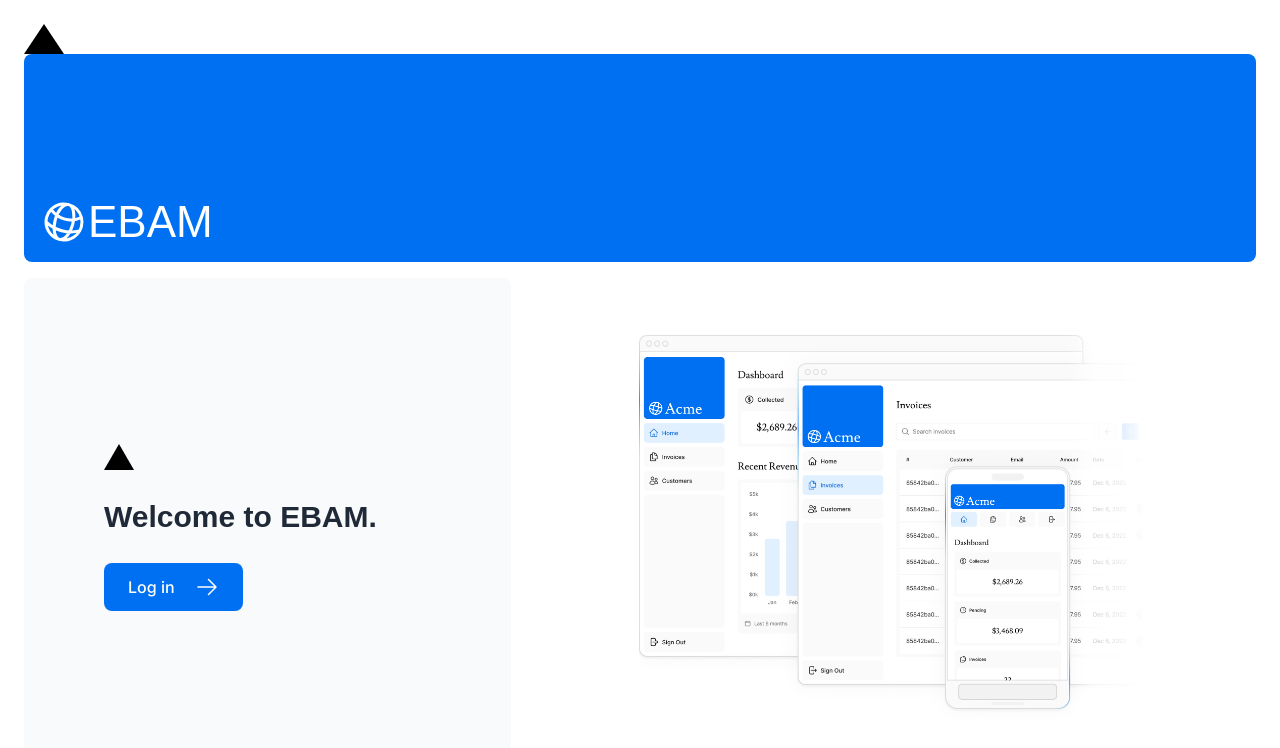
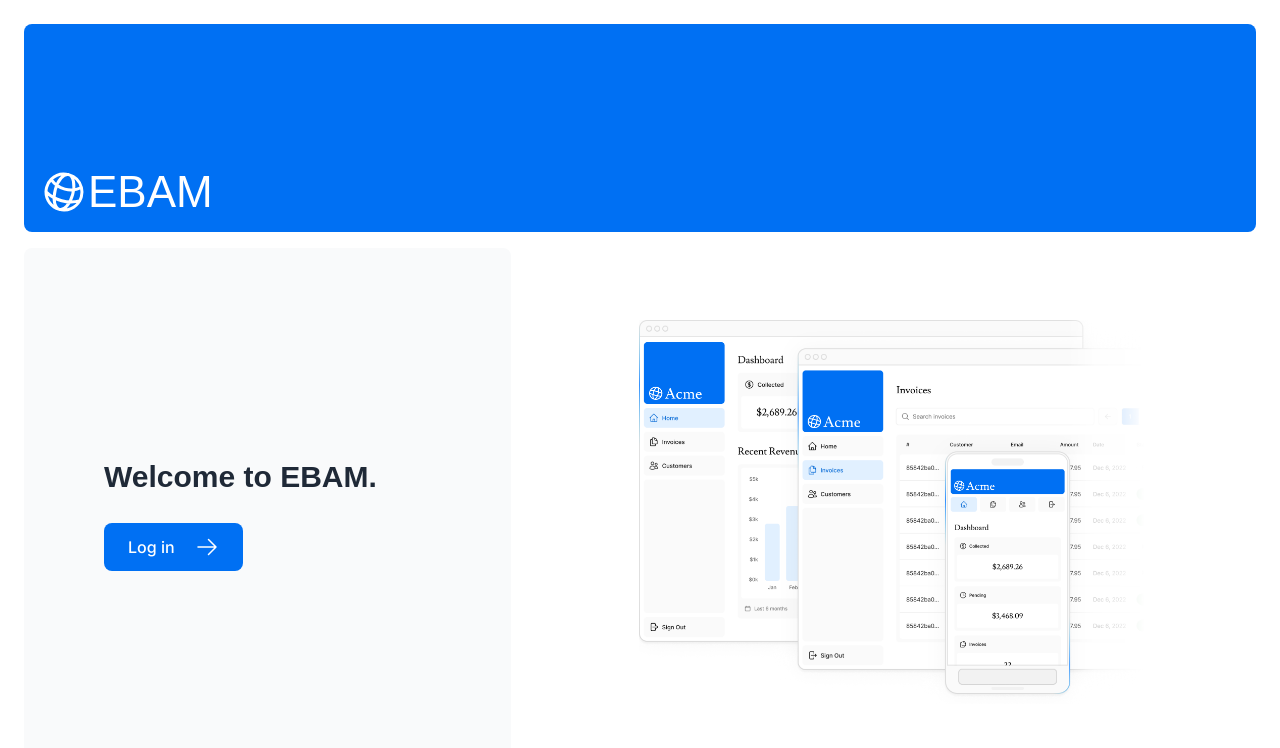
Before and after one commit to AbrahamSanchezDev/EBAM-PI, a Next.js app: page / in a window 1280 px wide. Shown: the top 748 px of the page. Built offline with nearby package versions, Linux system fonts and the light colour scheme; a web font is replaced by a local one.

Commit message:
limpiado de codigo e instrucciones de instalacion

```diff
--- a/app/page.tsx
+++ b/app/page.tsx
@@ -8,13 +8,11 @@
 export default function Page() {
   return (
     <main className="flex min-h-screen flex-col p-6">
-      <div className={styles.shape} />
       <div className="flex h-20 shrink-0 items-end rounded-lg bg-blue-500 p-4 md:h-52">
         <AcmeLogo />
       </div>
       <div className="mt-4 flex grow flex-col gap-4 md:flex-row">
         <div className="flex flex-col justify-center gap-6 rounded-lg bg-gray-50 px-6 py-10 md:w-2/5 md:px-20">
-          <div className="relative w-0 h-0 border-l-[15px] border-r-[15px] border-b-[26px] border-l-transparent border-r-transparent border-b-black" />
           <p
             className={`${lusitana.className} text-xl text-gray-800 md:text-3xl md:leading-normal`}
           >
```
Also changed, not shown: 2 other files (tests, documents, lock files or other folders).
